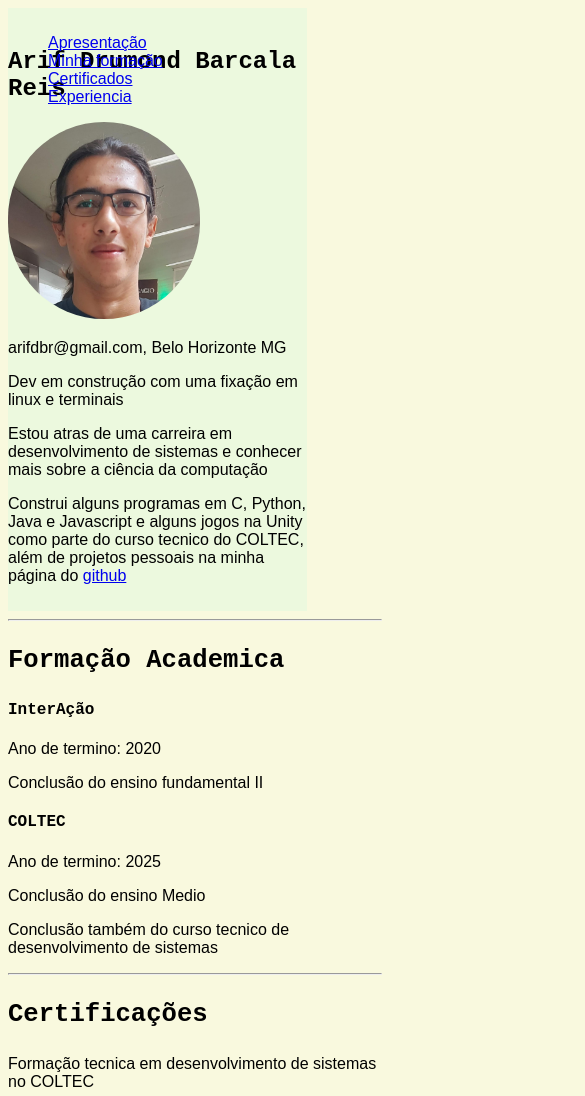
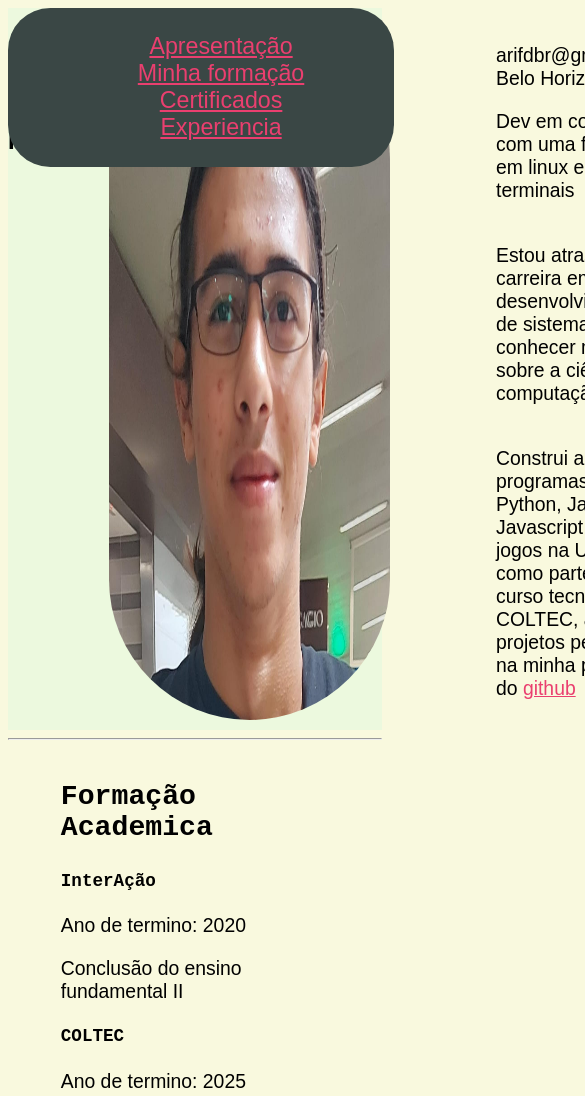
Before and after one commit to drumon-iq/drumon-iq.github.io, a plain HTML site: page index.html in a window 390 px wide. Shown: the top 1096 px of the page, 585 px wide, since content can reach past the window. Drawn offline with Linux system fonts and the light colour scheme.

Commit message:
Add files via upload

```diff
--- a/style.css
+++ b/style.css
@@ -1,36 +1,51 @@
 .profile-image
 {
-    width: 12em;
+    width: 16em;
     height: 12em:
-    float: right;
+    text-align: center;
     border-radius: 12em;
 }
 
 body, p, li {
     font-family: Arial, sans-serif;
+    font-size: 1.1em;
 }
 
 body
 {
     background-color: #f9f9de;
+    display:block;
 }
 
 header
 {
     background-color: #ecf9de;
-    width:80%;
-    padding: 100px 0;
+    padding: 10em 2em 2em;
+    display:flex;
+}
+section
+{
+    padding: 0.2em 3em 0;
 }
 
 a:visited
 {
-    color: #bb80e5;
+    color: #a52c77;
+}
+a
+{
+    color: #ea3f6f;
 }
 
 nav
 {
-    padding: 10px 0;
     position: fixed;
+    background-color: #3a4745;
+    width: 99%;
+    border-radius: 2em;
+    padding: 0.2em 0 0.2em;
+    text-align: center;
+    font-size: 1.2em;
 }
 
 
@@ -59,23 +74,23 @@ h1, h2, h3, h4, h5, h6 {
 
 @media (max-width: 768px) {
     header {
-        padding: 10px 0; /* Reduz o espaço acima e abaixo do header */
+        padding: 10px 0;
     }
 
     #nav {
-        padding: 5px 0; /* Reduz o espaço interno dentro do nav */
+        padding: 5px 0;
     }
 
     #nav a {
-        padding: 8px 12px; /* Reduz o tamanho do padding dos links */
+        padding: 8px 12px;
     }
 
     header h2 {
-        margin-top: 30px; /* Reduz o espaço acima do h2 */
-        font-size: 24px; /* Reduz o tamanho da fonte do h2 */
+        margin-top: 30px;
+        font-size: 24px;
     }
 
     main {
-        padding: 10px; /* Reduz o espaçamento interno do conteúdo principal */
+        padding: 10px;
     }
 }
```
